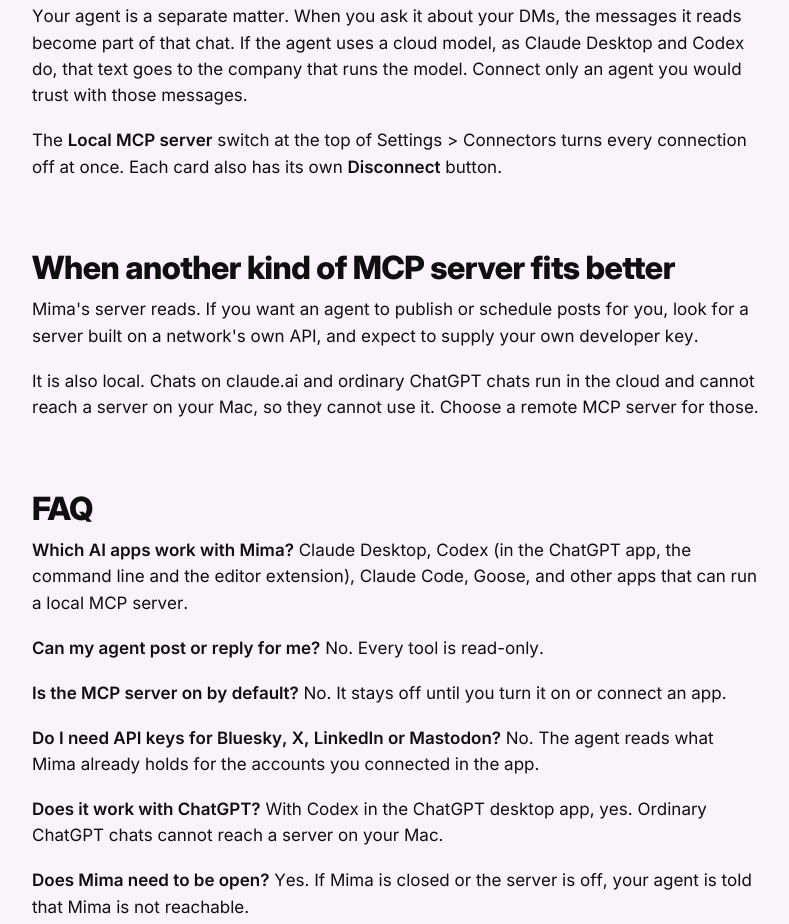
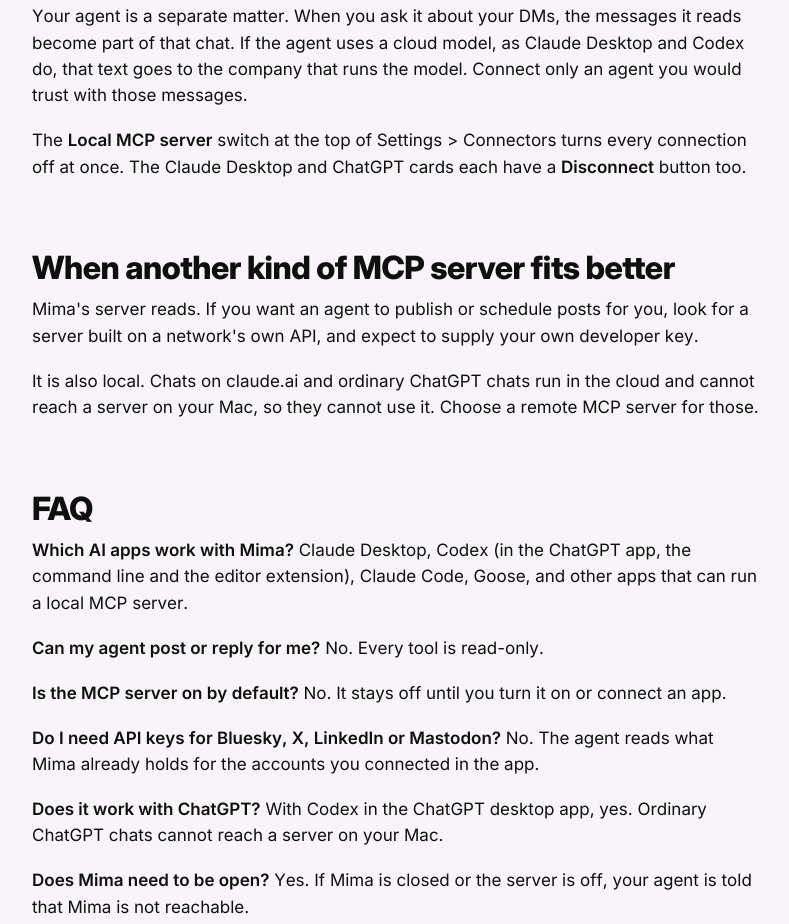
Before and after one commit to mima-social/site, a plain HTML site: page learn/mcp-server-bluesky-x-linkedin-mastodon/index.html in a window 1280 px wide. Shown: the part 4197-5121 px from the top of the page, without its empty margins (66-855 px from the left). Drawn offline with Linux system fonts and the light colour scheme.

Commit message:
Learn 0.7.0: only the one-click cards have Disconnect; scope PRODUCT.md's check note
Co-Authored-By: Claude Fable 5.2 <noreply@anthropic.com>

```diff
--- a/learn/mcp-server-bluesky-x-linkedin-mastodon/index.html
+++ b/learn/mcp-server-bluesky-x-linkedin-mastodon/index.html
@@ -237,7 +237,7 @@
 <h2 id="what-stays-on-your-mac-and-what-your-agent-sees">What stays on your Mac, and what your agent sees</h2>
 <p>The server runs inside Mima on your Mac. It accepts connections only from that Mac, never from the internet, and every request needs an access token that Mima creates. It makes no network calls of its own.</p>
 <p>Your agent is a separate matter. When you ask it about your DMs, the messages it reads become part of that chat. If the agent uses a cloud model, as Claude Desktop and Codex do, that text goes to the company that runs the model. Connect only an agent you would trust with those messages.</p>
-<p>The <strong>Local MCP server</strong> switch at the top of Settings &gt; Connectors turns every connection off at once. Each card also has its own <strong>Disconnect</strong> button.</p>
+<p>The <strong>Local MCP server</strong> switch at the top of Settings &gt; Connectors turns every connection off at once. The Claude Desktop and ChatGPT cards each have a <strong>Disconnect</strong> button too.</p>
 <h2 id="when-another-kind-of-mcp-server-fits-better">When another kind of MCP server fits better</h2>
 <p>Mima's server reads. If you want an agent to publish or schedule posts for you, look for a server built on a network's own API, and expect to supply your own developer key.</p>
 <p>It is also local. Chats on claude.ai and ordinary ChatGPT chats run in the cloud and cannot reach a server on your Mac, so they cannot use it. Choose a remote MCP server for those.</p>
```
Also changed, not shown: 3 other files.
